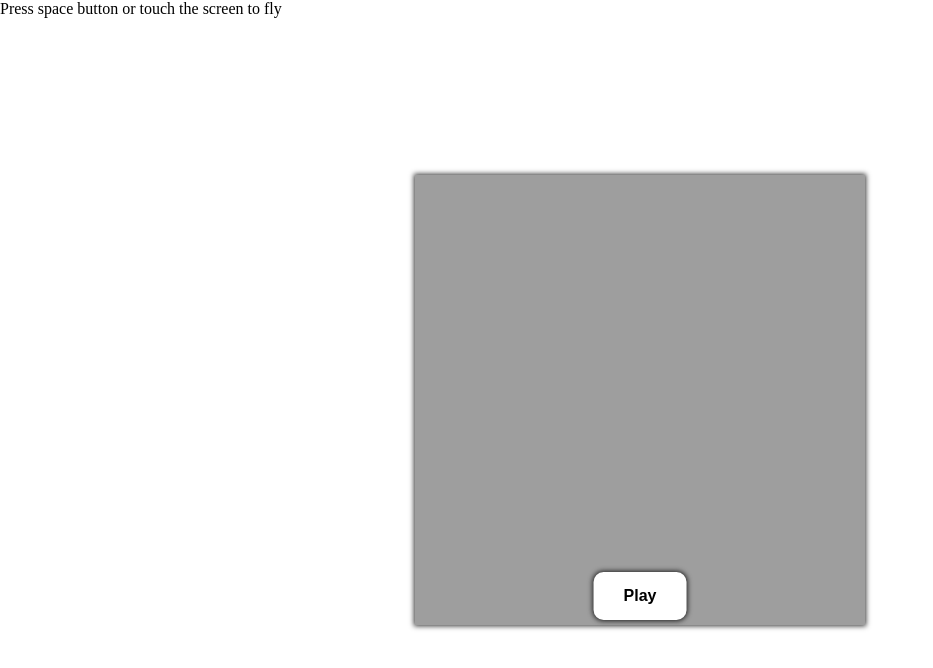
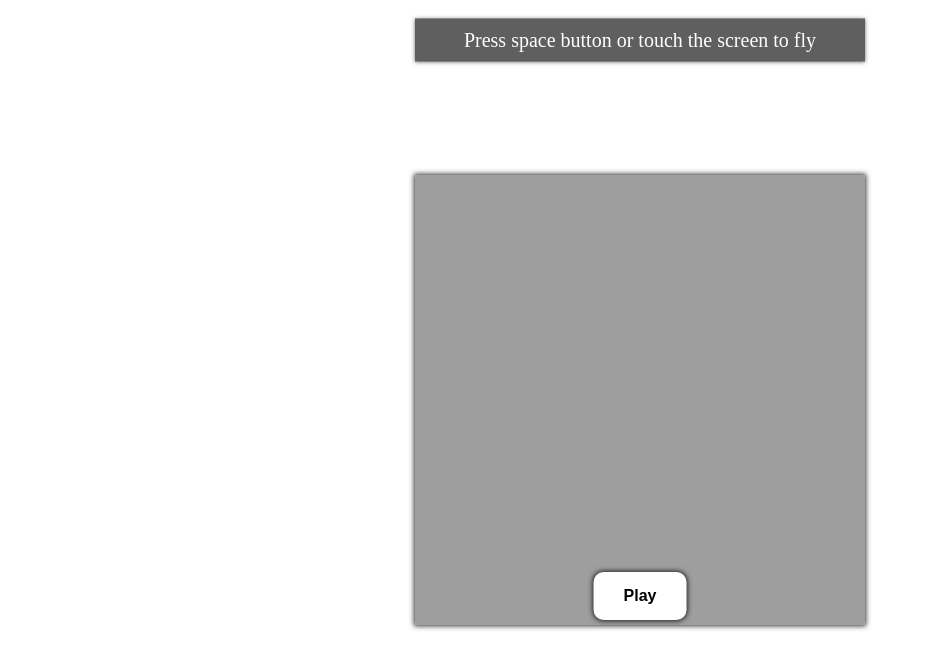
Before and after one commit to hassan-mehedi/flappy-bird-version-2, a plain HTML site: page index.html in a window 1280 px wide. Shown: the whole page, without its empty margins (0-933 px from the left). Drawn offline with Linux system fonts and the light colour scheme.

Commit message:
Update style.css

```diff
--- a/style.css
+++ b/style.css
@@ -3,7 +3,19 @@
     margin: 0;
     padding: 0;
 }
-
+p{
+    position: absolute;
+    top: 5%;
+    left: 50%;
+    transform: translate(-50%, -50%);
+    text-align: center;
+    padding: 10px 5px;
+    width: 450px;
+    font-size: 20px;
+    background-color: #5F5F5F;
+    color: #fff;
+    box-shadow: 0 0 4px rgba(0, 0, 0, 0.6)
+}
 .container {
     position: absolute;
     top: 50%;
```
